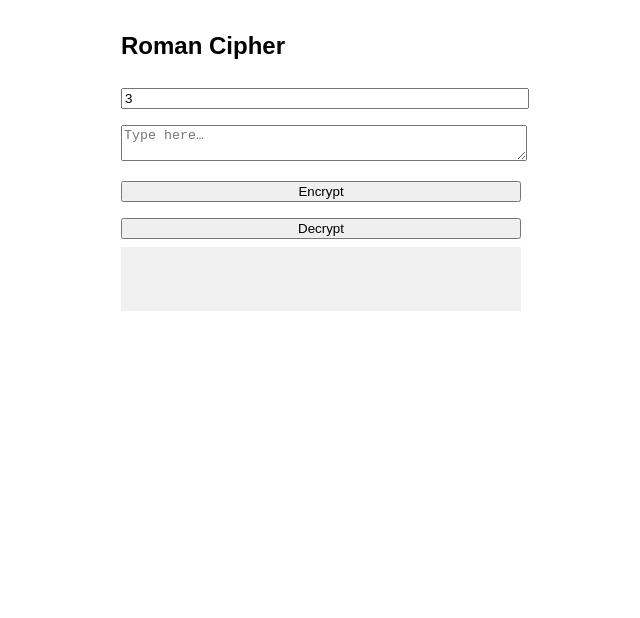
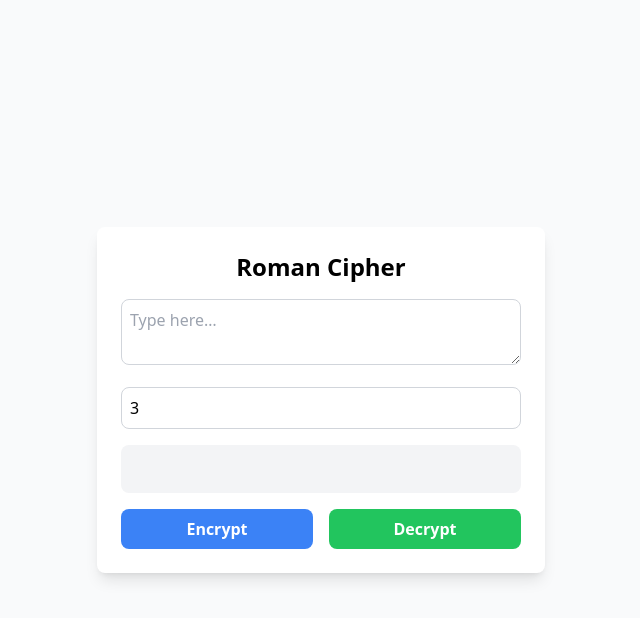
Before and after one commit to ryuuwiz/roman-chiper, a plain HTML site: page index.html in a window 1280 px wide. Shown: the whole page, without its empty margins (319-959 px from the left). Drawn offline with nearby package versions, Linux system fonts and the light colour scheme.

Commit message:
style: enhance UI with Tailwind CSS and improve layout

```diff
--- a/index.html
+++ b/index.html
@@ -3,47 +3,38 @@
 
 <head>
   <meta charset="UTF-8" />
-  <meta name="viewport" content="width=device-width,initial-scale=1" />
+  <meta name="viewport" content="width=device-width, initial-scale=1" />
   <title>Roman Cipher</title>
-  <style>
-    body {
-      font-family: sans-serif;
-      max-width: 400px;
-      margin: 2rem auto;
-    }
-
-    input,
-    textarea,
-    button {
-      width: 100%;
-      margin: .5rem 0;
-    }
-
-    #output {
-      padding: .5rem;
-      background: #f0f0f0;
-      min-height: 3em;
-    }
-  </style>
+  <script src="https://cdn.tailwindcss.com"></script>
 </head>
 
-<body>
+<body class="bg-gray-50 min-h-screen flex items-center justify-center">
 
-  <h2>Roman Cipher</h2>
+  <div class="bg-white shadow-lg rounded-lg p-6 w-full max-w-md">
+    <h2 class="text-2xl font-bold mb-4 text-center">Roman Cipher</h2>
 
-  <input id="key" type="number" value="3" placeholder="Shift amount" />
-  <textarea id="text" placeholder="Type here…"></textarea>
-  <button id="encrypt">Encrypt</button>
-  <button id="decrypt">Decrypt</button>
+    <textarea id="text" placeholder="Type here…"
+      class="w-full border border-gray-300 rounded-lg p-2 mb-4 focus:outline-none focus:ring-2 focus:ring-blue-400"></textarea>
 
-  <div id="output"></div>
+    <input id="key" type="number" value="3" placeholder="Shift amount"
+      class="w-full border border-gray-300 rounded-lg p-2 mb-4 focus:outline-none focus:ring-2 focus:ring-blue-400" />
+
+    <div id="output" class="w-full bg-gray-100 rounded-lg p-3 mb-4 min-h-[3em]"></div>
+
+    <div class="flex gap-4">
+      <button id="encrypt" class="flex-1 bg-blue-500 hover:bg-blue-600 text-white font-semibold py-2 px-4 rounded-lg">
+        Encrypt
+      </button>
+      <button id="decrypt" class="flex-1 bg-green-500 hover:bg-green-600 text-white font-semibold py-2 px-4 rounded-lg">
+        Decrypt
+      </button>
+    </div>
+  </div>
 
   <script>
-    // Predefine arrays of uppercase and lowercase letters
     const UPPER = Array.from('ABCDEFGHIJKLMNOPQRSTUVWXYZ');
     const LOWER = Array.from('abcdefghijklmnopqrstuvwxyz');
 
-    // shift a char by n using the arrays
     function shiftChar(c, n) {
       if (UPPER.includes(c)) {
         const idx = UPPER.indexOf(c);
@@ -53,10 +44,9 @@
         const idx = LOWER.indexOf(c);
         return LOWER[(idx + n + 26) % 26];
       }
-      return c; // non-letters unchanged
+      return c;
     }
 
-    // apply shift to whole text
     function cipher(str, n) {
       return [...str].map(ch => shiftChar(ch, n)).join('');
     }
```
